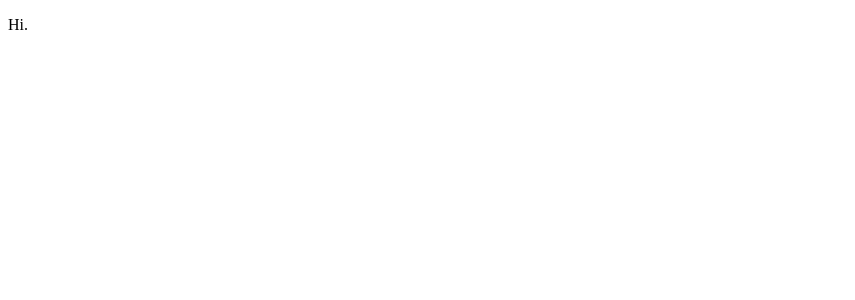
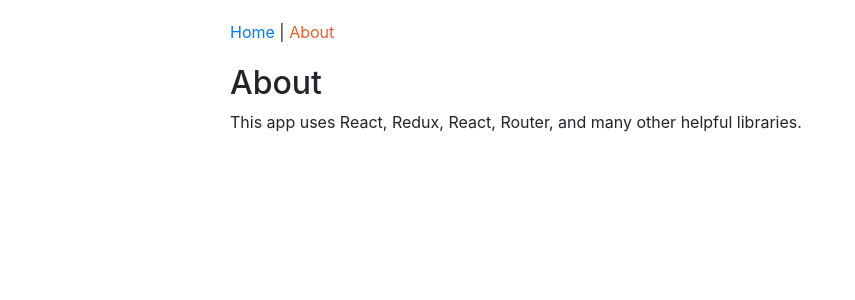
Before and after one commit to Kashiff11/Course-Admin-Page, a React app: page /about in a window 1280 px wide. Shown: the top 300 px of the page, without its empty margins (0-855 px from the left). Built offline with nearby package versions, Linux system fonts and the light colour scheme.

Commit message:
Working Header Created

```diff
--- /dev/null
+++ b/src/components/App.js
@@ -0,0 +1,17 @@
+import React from 'react';
+import { Route } from 'react-router-dom';
+import HomePage from './home/HomePage'
+import AboutPage from './about/AboutPage'
+import Header from './common/Header';
+
+function App() {
+  return (
+    <div className="container-fluid">
+      <Header />
+      <Route exact path="/" component={HomePage} />
+      <Route path = "/about" component={AboutPage} />
+    </div>
+  )
+}
+
+export default App;
--- /dev/null
+++ b/src/components/about/AboutPage.js
@@ -0,0 +1,13 @@
+import React from "react";
+
+const AboutPage = () => (
+  <div>
+    <h2>About</h2>
+    <p>
+      This app uses React, Redux, React, Router, and many
+      other helpful libraries.
+    </p>
+  </div>
+)
+
+export default AboutPage;
--- /dev/null
+++ b/src/components/common/Header.js
@@ -0,0 +1,18 @@
+import React from 'react';
+import { NavLink } from 'react-router-dom';
+
+const Header = () => {
+  const activeStyle = { color: "#F15B2A" };
+
+  return (
+    <nav>
+      <NavLink to="/" activeStyle={activeStyle} exact>
+        Home
+      </NavLink>
+      {" | "}
+      <NavLink to="/about" activeStyle={activeStyle}>About</NavLink>
+    </nav>
+  )
+}
+
+export default Header;
--- /dev/null
+++ b/src/components/home/HomePage.js
@@ -0,0 +1,14 @@
+import React from "react";
+import { Link } from 'react-router-dom';
+
+const HomePage = () => (
+  <div className="jumbotron">
+    <h1>Pluralsight Administration</h1>
+    <p>React, Redux and React Router for ultra responsive web apps.</p>
+    <Link to="about" className="btn btn-primary btn-lg">
+      Learn more
+    </Link>
+  </div>
+);
+
+export default HomePage;
--- /dev/null
+++ b/src/index.css
@@ -0,0 +1,8 @@
+#app {
+  max-width: 850px;
+  margin: 0 auto;
+}
+
+nav {
+  padding: 20px 0 20px 0;
+}
--- a/src/index.js
+++ b/src/index.js
@@ -1,10 +1,13 @@
 import React from "react";
 import { render } from "react-dom";
+import { BrowserRouter as Router } from 'react-router-dom';
+import "bootstrap/dist/css/bootstrap.min.css"
+import App from './components/App'
+import "./index.css"
 
-function Hi() {
-  return (
-    <p>Hi.</p>
-  )
-}
-
-render(<Hi/>, document.getElementById("app"));
+render(
+  <Router>
+    <App/>
+  </Router>,
+  document.getElementById("app")
+);
```
